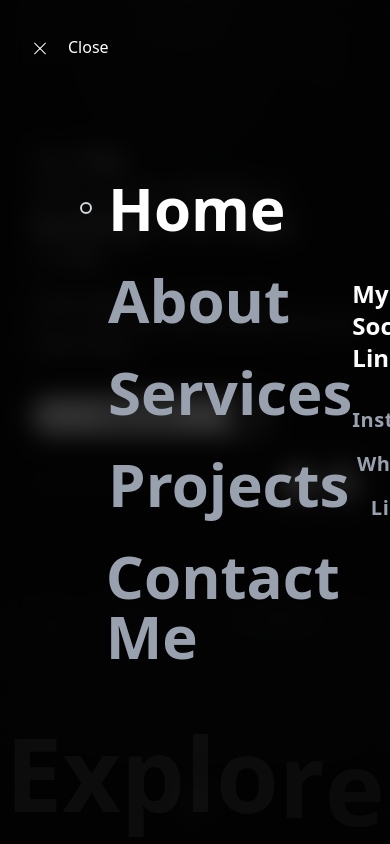
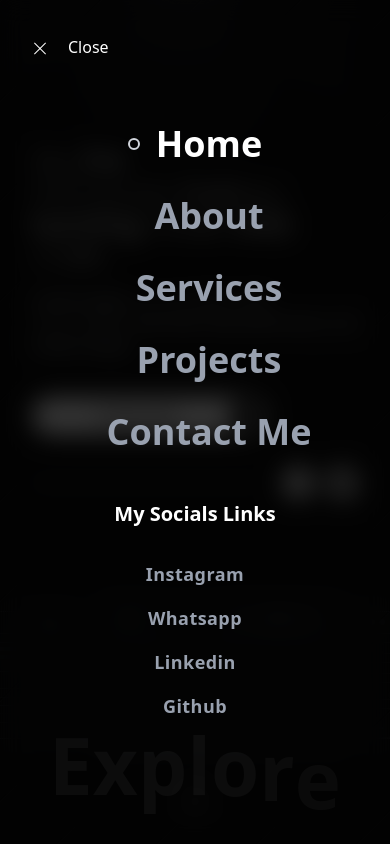
Before and after one commit to esdrasfyy/portfolio, a React (Vite) app: page / in a window 390 px wide. Both pictures are taken after a click on the button 40 px from the left and 48 px from the top of the page. Shown: the top 844 px of the page. Built offline with nearby package versions, Linux system fonts and the light colour scheme; a web font is replaced by a local one.

Commit message:
feat: enhance HamburgerMenu component with improved responsiveness and layout adjustments for mobile screens, including media queries for navigation items and social links

```diff
--- a/src/components/ui/hamburger-menu.component.tsx
+++ b/src/components/ui/hamburger-menu.component.tsx
@@ -18,7 +18,7 @@ const socialLinks = [
 ];
 
 export const HamburgerMenu = () => {
-  const { menu } = usePreferences();
+  const { menu, onClose } = usePreferences();
   const containerRef = useRef<HTMLDivElement>(null);
   const [isVisible, setIsVisible] = useState(false);
 
@@ -133,22 +133,23 @@ export const HamburgerMenu = () => {
 
   return (
     <div className={`fixed inset-0 z-50 w-screen h-screen flex transition-all duration-1000 ease-in-out ${menu ? "bg-black/80 backdrop-blur-md" : "bg-transparent"}`} ref={containerRef}>
-      <div className="bg-white absolute left-[2vw] -top-[23vh] w-[200px] h-[50vw] rotate-45"></div>
-      <div className="bg-white absolute left-[5vw] -top-[55vh] w-[400px] h-[100vw] rotate-45"></div>
-      <div className="bg-white absolute right-[2vw] -bottom-[23vh] w-[200px] h-[50vw] rotate-45"></div>
-      <div className="bg-white absolute right-[15vw] -bottom-[48vh] w-[400px] h-[100vw] rotate-45"></div>
+      <div className="bg-white max-[900px]:left-[0vh] max-[900px]:top-[-8vh] absolute left-[2vw] max-[1050px]:left-[30vw] max-[1050px]:top-[30vw] -top-[23vh] w-[200px] h-[50vw] rotate-45"></div>
+      <div className="bg-white absolute left-[5vw] max-[720px]:left-[8vh] max-[720px]:top-[-12vh] max-[900px]:left-[15vw] max-[900px]:-top-[25vh] -top-[55vh] w-[400px] h-[100vw] rotate-45"></div>
+      <div className="bg-white absolute right-[2vw] max-[720px]:right-[0vh] max-[720px]:bottom-[-20vh] max-[900px]:right-[8vw] max-[900px]:-bottom-[10vh] -bottom-[23vh] w-[200px] h-[50vw] rotate-45"></div>
+      <div className="bg-white max-[720px]:right-[0vh] max-[720px]:bottom-[-20vh] absolute right-[15vw] max-[1050px]:right-[0vw] max-[1050px]:-bottom-[25vh] -bottom-[48vh] w-[400px] h-[100vw] max-[1050px]:w-[400vh] rotate-45"></div>
 
-        <div className="menu-content relative z-10 max-w-[1500px] w-full h-full flex mx-auto justify-between">
-          <div className="flex flex-col justify-center pl-20">
+        <div className="menu-content relative z-10 max-w-[1500px] w-full h-full flex mx-auto justify-between max-[1050px]:flex-col max-[1050px]:justify-center max-[1050px]:items-center max-[1050px]:text-center">
+          <div className="flex flex-col justify-center pl-20 max-[1050px]:pl-0 max-[1050px]:mb-12">
             <div className="space-y-8">
               {navigationItems.map((item) => (
-                <div key={item.id} className="nav-item flex items-center gap-4">
+                <div key={item.id} className="nav-item flex items-center gap-4 max-[1050px]:justify-center">
                   <div className={`w-3 h-3 border-2 rounded-full ${
                     item.isActive ? 'border-gray-300' : 'border-transparent'
                   }`}></div>
                   <a
                     href={item.href}
-                    className={`text-6xl font-bold transition-colors duration-300 ${
+                    onClick={onClose}
+                    className={`text-6xl font-bold transition-colors duration-300 max-[1050px]:text-4xl ${
                       item.isActive
                         ? 'text-white'
                         : 'text-gray-400 hover:text-white'
@@ -162,15 +163,15 @@ export const HamburgerMenu = () => {
           </div>
 
           {/* Right Side - Social Links */}
-          <div className="flex flex-col justify-center items-end pr-20">
+          <div className="flex flex-col justify-center items-end pr-20 max-[1050px]:pr-0 max-[1050px]:items-center">
             <div className="space-y-6">
-              <h3 className="text-2xl font-semibold mb-8">My Socials Links</h3>
+              <h3 className="text-2xl font-semibold mb-8 max-[1050px]:text-xl">My Socials Links</h3>
               <div className="space-y-4">
                 {socialLinks.map((link) => (
                   <a
                     key={link.id}
                     href={link.href}
-                    className="social-item block text-end text-xl text-gray-400 hover:text-white font-semibold tracking-wide transition-colors duration-300"
+                    className="social-item block text-end text-xl text-gray-400 hover:text-white font-semibold tracking-wide transition-colors duration-300 max-[1050px]:text-center max-[1050px]:text-lg"
                   >
                     {link.name}
                   </a>
@@ -181,7 +182,7 @@ export const HamburgerMenu = () => {
         </div>
 
         {/* Background Text */}
-        <div className="absolute bottom-5 left-1/2 -translate-x-1/2 flex flex-nowrap text-center mx-auto text-[26vw] w-fit font-bold text-white/20 select-none pointer-events-none leading-none">
+        <div className="absolute bottom-5 left-1/2 -translate-x-1/2 flex flex-nowrap text-center mx-auto text-[26vw] w-fit font-bold text-white/20 select-none pointer-events-none leading-none max-[1050px]:text-[20vw] max-[1050px]:bottom-10">
           {"Explore".split("").map((char, index) => (
             <span key={index} className="explore-char inline-block">
               {char}
```
